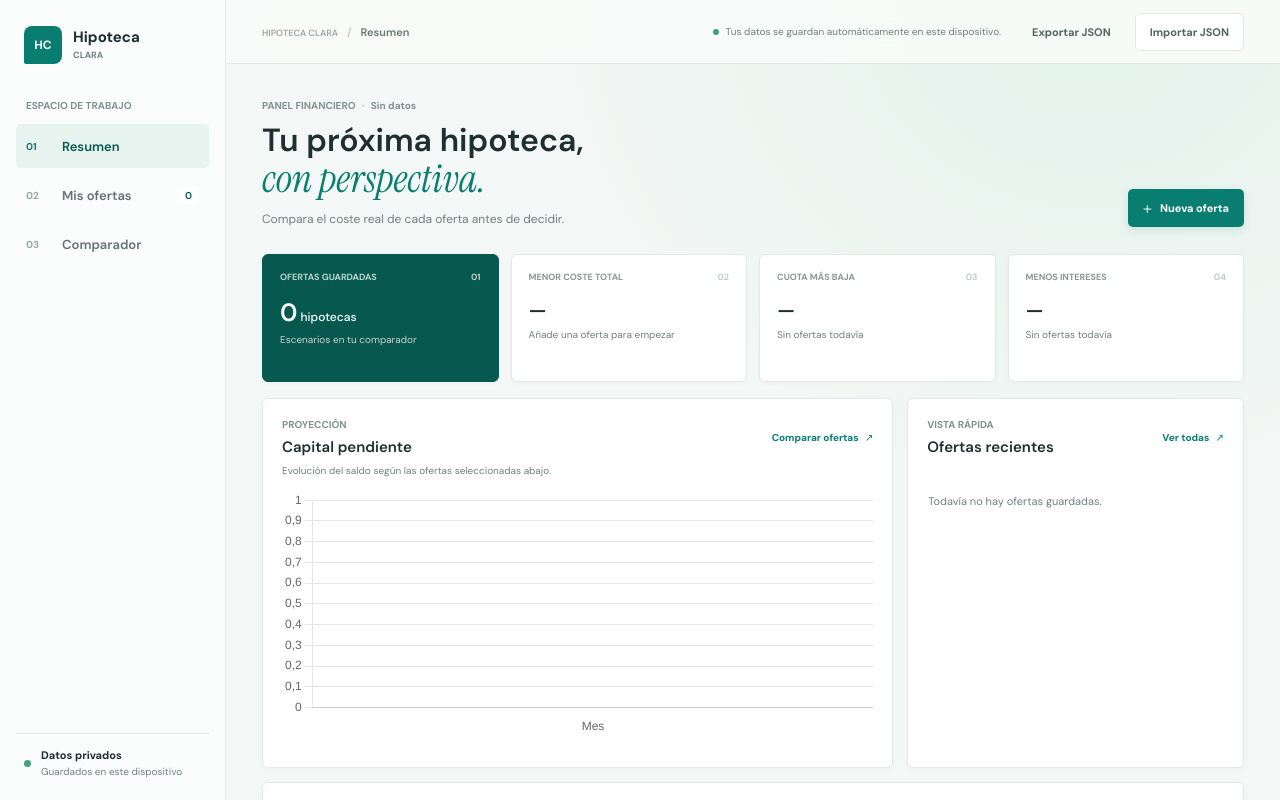
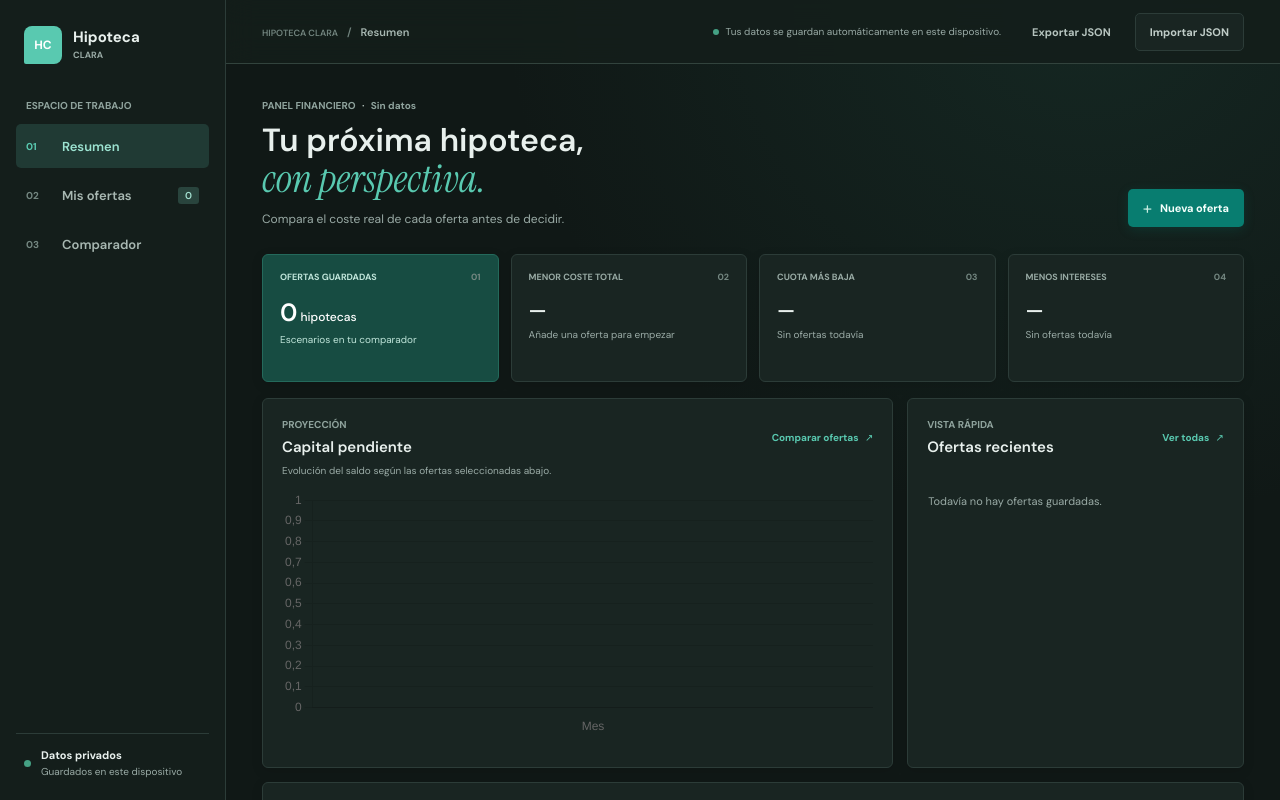
Before and after one commit to vicvelaz/Mortgage-Comparison, an Angular app: page /dashboard in a window 1280 px wide. Shown: the top 800 px of the page. Built offline with nearby package versions, Linux system fonts and the light colour scheme.

Commit message:
Added dark mode styles

```diff
--- /dev/null
+++ b/clear-scenarios.tmp.json
@@ -0,0 +1 @@
+{"mortgages":[]}
--- a/src/styles.css
+++ b/src/styles.css
@@ -2,15 +2,15 @@
 @import url('https://fonts.googleapis.com/css2?family=DM+Sans:wght@400;500;600;700&family=Instrument+Serif:ital@0;1&display=swap');
 
 :root {
-	color-scheme: light;
-	--ink: #1d302f;
-	--muted: #71817f;
-	--line: #e2e9e6;
-	--paper: #ffffff;
-	--canvas: #f3f7f5;
-	--teal: #087d70;
-	--teal-dark: #07584f;
-	--teal-pale: #e7f3ef;
+	color-scheme: dark;
+	--ink: #e8f0ed;
+	--muted: #9aaba6;
+	--line: #2c3c38;
+	--paper: #192522;
+	--canvas: #101816;
+	--teal: #59c9b0;
+	--teal-dark: #174c42;
+	--teal-pale: #203a34;
 	--coral: #d87861;
 	--gold: #b48332;
 	font-family: 'DM Sans', sans-serif;
@@ -26,7 +26,7 @@ html, body { min-width: 320px; min-height: 100%; margin: 0; }
 body {
 	color: var(--ink);
 	background:
-		radial-gradient(ellipse at 85% 0%, rgba(219, 239, 231, .72), transparent 35%),
+		radial-gradient(ellipse at 85% 0%, rgba(38, 93, 78, .22), transparent 38%),
 		var(--canvas);
 }
 
@@ -220,6 +220,58 @@ app-root { display: block; min-height: 100vh; }
 
 .mat-mdc-checkbox { --mdc-checkbox-selected-icon-color: var(--teal); --mdc-checkbox-selected-hover-icon-color: var(--teal-dark); --mdc-checkbox-selected-focus-icon-color: var(--teal-dark); --mdc-checkbox-selected-pressed-icon-color: var(--teal-dark); }
 
+.sidebar { background: #141e1b; }
+.nav-caption, .eyebrow { color: #8fa39d; }
+.main-nav a { color: #a8b8b2; }
+.main-nav a:hover { color: var(--ink); background: #202d29; }
+.main-nav a.active { color: #9ce3d1; background: #203a34; }
+.nav-symbol, .kpi-index { color: #748781; }
+.nav-count { color: #a3e0d0; background: #29443d; }
+.topbar { border-bottom-color: rgba(54, 72, 66, .9); background: rgba(20, 30, 27, .88); }
+.breadcrumb { color: #a8b8b2; }
+.breadcrumb > span:first-child, .crumb-slash { color: #72847e; }
+.button-primary { color: #f4fffb; background: #087d70; box-shadow: 0 3px 12px rgba(8, 125, 112, .2); }
+.button-primary:hover { background: #096658; }
+.button-quiet { color: #b6c4bf; }
+.button-quiet:hover { background: #24332e; }
+.button-outline { color: #c0cdc8; background: #192522; border-color: var(--line); }
+.button-outline:hover { border-color: #4f8c7c; background: #202e2a; }
+.button-soft { color: #a4e2d2; background: #203a34; }
+.kpi-card, .panel, .comparison-metric { background: var(--paper); border-color: var(--line); box-shadow: 0 3px 12px rgba(0, 0, 0, .12); }
+.kpi-count { background: #174c42; border-color: #24695b; }
+.kpi-top { color: #98aaa4; }
+.kpi-count .kpi-top, .kpi-count p { color: #c0e5da; }
+.recent-row { border-bottom-color: #2a3935; }
+.recent-row:hover .recent-info strong, .offer-card-main:hover .recent-info strong { color: #76d9c1; }
+.offer-avatar { color: #a5e4d4; background: #263f38; }
+.selection-count, .schedule-caption { color: #a1b1ab; }
+.selection-row { border-top-color: #2a3935; }
+.selection-rate { color: #bfcec8; }
+.field { color: #b4c2bd; }
+.field input, .field select { color: var(--ink); background: #111a17; border-color: #354640; }
+.field input:focus, .field select:focus { border-color: #59b79f; box-shadow: 0 0 0 2px rgba(89, 201, 176, .13); }
+.field input::placeholder { color: #778983; }
+.input-suffix > span { color: #9aaba6; }
+.subsection-heading > span { color: #c2d0cb; background: #263530; }
+.bonus-row, .amortization-row, .picker-item { background: #202c28; border-color: #2c3b36; }
+.remove-button { color: #f0a18e; background: #432b27; }
+.remove-button:hover { background: #57332d; }
+.amort-icon { color: #75d8c0; background: #263f38; }
+.offer-card { border-top-color: #2a3935; }
+.offer-active { background: #203a34; }
+.offer-card-metrics { color: #c0cec8; }
+.detail-kpis { background: #202c28; }
+.data-table th { color: #a2b1ac; background: #202c28; }
+.data-table td { color: #c0cdc8; border-top-color: #2a3935; }
+.data-table tbody tr:hover td { background: #202c28; }
+.picker-amount { color: #aebdb7; }
+.notice { color: #ead8a9; background: #342f22; border-color: #554a31; }
+.notice > span { border-color: #9f8852; }
+.comparison-metric > span { color: #a4b2ad; }
+.comparison-table td:first-child small { color: var(--muted); }
+
+::selection { color: #f2fffb; background: #246b5c; }
+
 @media (max-width: 1120px) {
 	.page-content { padding-inline: 24px; }
 	.topbar { padding-inline: 24px; }
@@ -233,7 +285,7 @@ app-root { display: block; min-height: 100vh; }
 
 @media (max-width: 760px) {
 	.app-frame { display: block; padding-bottom: 65px; }
-	.sidebar { position: fixed; inset: auto 0 0; width: 100%; height: 62px; flex-direction: row; align-items: center; padding: 5px 10px; border-top: 1px solid var(--line); border-right: 0; background: rgba(251, 253, 252, .97); }
+	.sidebar { position: fixed; inset: auto 0 0; width: 100%; height: 62px; flex-direction: row; align-items: center; padding: 5px 10px; border-top: 1px solid var(--line); border-right: 0; background: rgba(20, 30, 27, .97); }
 	.brand, .nav-caption, .sidebar-bottom { display: none; }
 	.main-nav { width: 100%; display: grid; grid-template-columns: repeat(3, 1fr); gap: 5px; }
 	.main-nav a { min-height: 48px; justify-content: center; gap: 6px; padding: 0 4px; font-size: 10px; }
```
